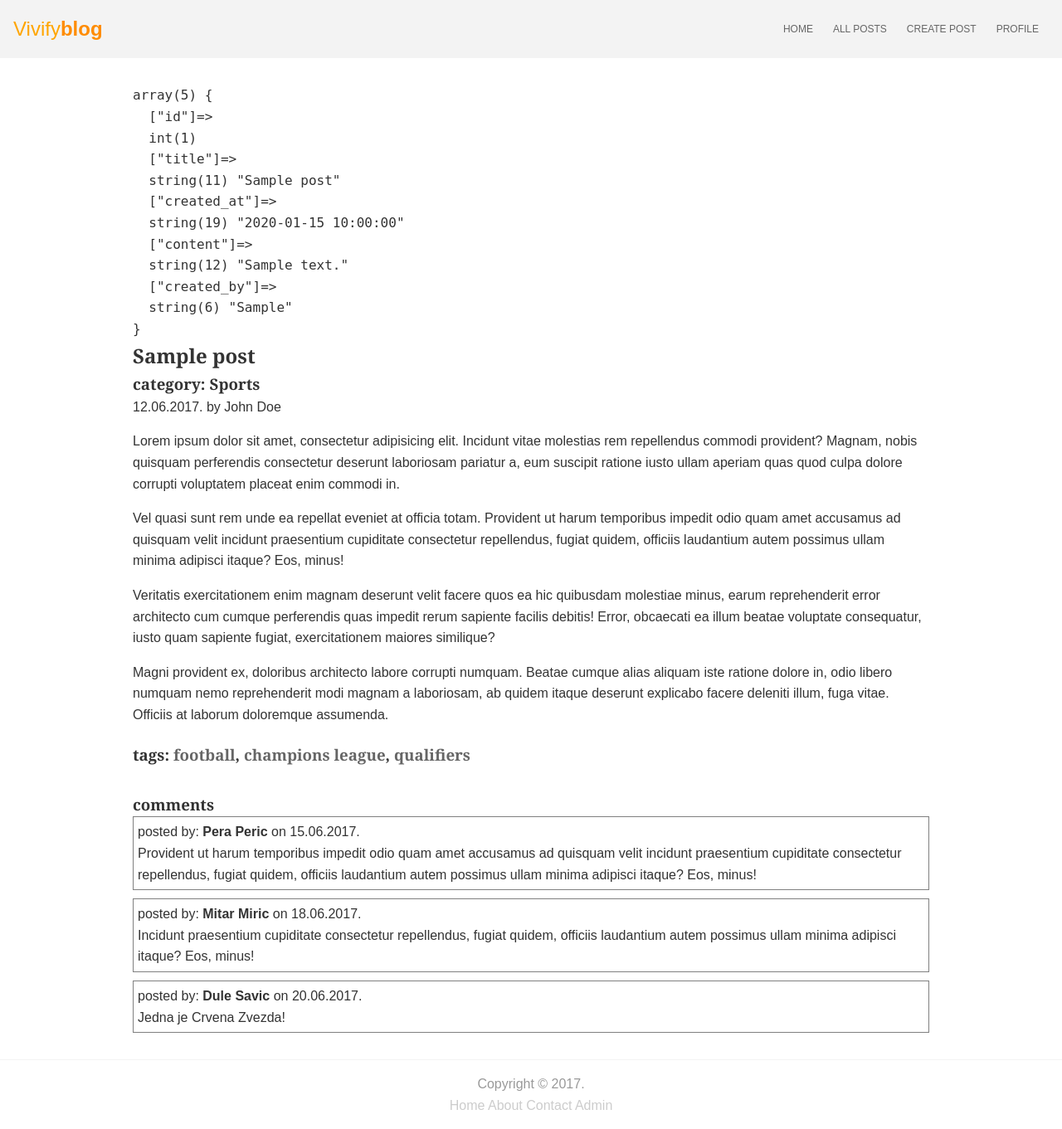
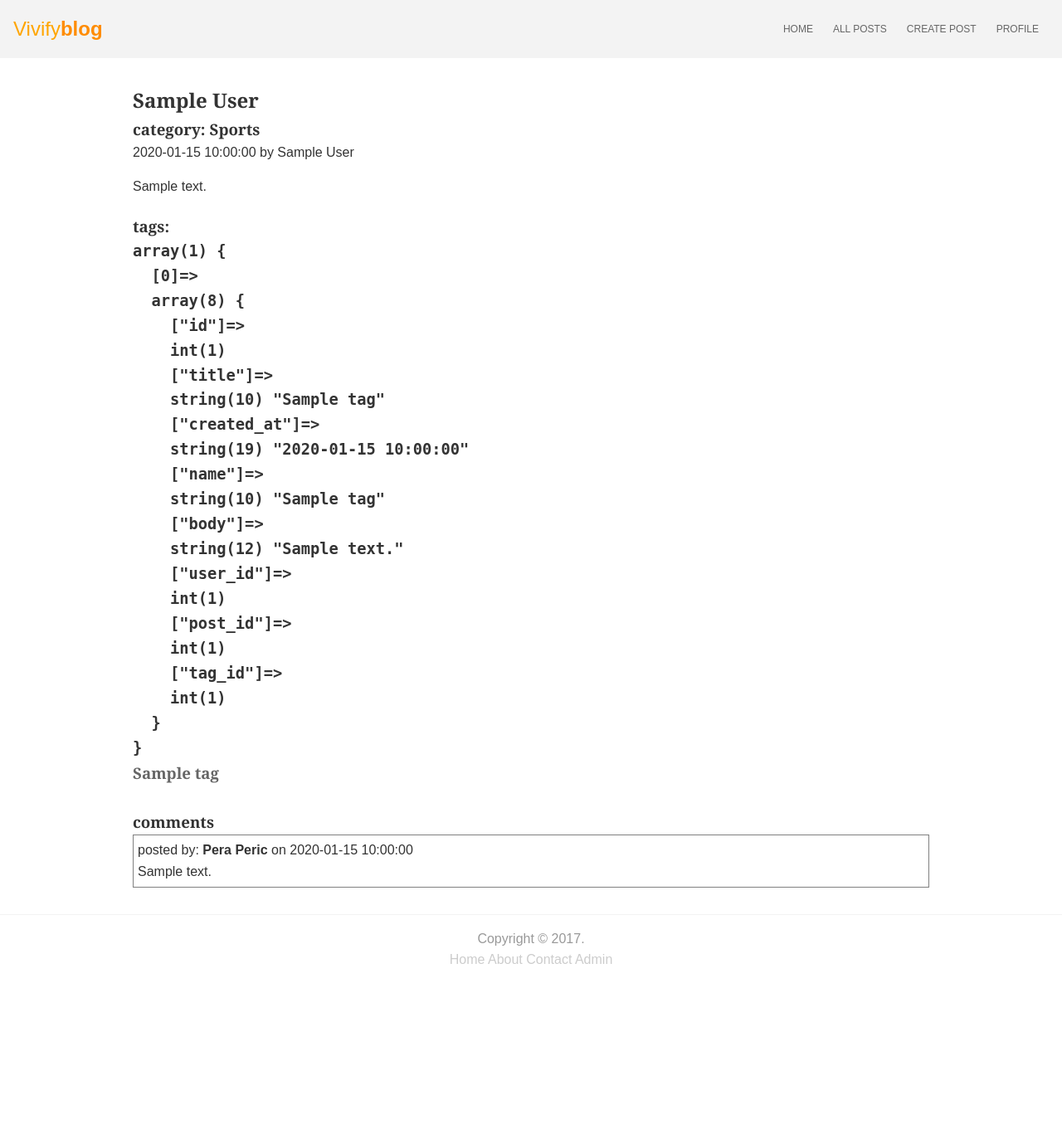
Before and after one commit to Vivify-Ideas/vivifyacademy-basic-sql-php-boilerplate, a PHP site: page /single-post.php?post_id=1 in a window 1280 px wide. Shown: the whole page at 83% size. After the commit the page ends 1162 px from the top, so only its background shows below. Run offline with PHP 8.4, Linux system fonts and the light colour scheme; tables that the repository leaves empty or names only in its code hold one stand-in row (values such as "Sample post").

Commit message:
Resenja za index.php i single-post.php

```diff
--- a/single-post.php
+++ b/single-post.php
@@ -3,8 +3,8 @@
     // obavezno ih ovde zamenite
     $servername = "127.0.0.1";
     $username = "root";
-    $password = "root";
-    $dbname = "vivify_blog_3_dan";
+    $password = "";
+    $dbname = "academy-blog";
 
     try {
         $connection = new PDO("mysql:host=$servername;dbname=$dbname", $username, $password);
@@ -38,9 +38,14 @@
 
             <?php
                 if (isset($_GET['post_id'])) {
-
                     // pripremamo upit
-                    $sql = "SELECT id, title, created_at, content, created_by FROM posts WHERE posts.id = {$_GET['post_id']}";
+                    $sql =
+                    "SELECT *,
+                        COALESCE(posts.id, users.id) as id,
+                        COALESCE(posts.created_at, users.created_at) as created_at
+                    FROM posts
+                        JOIN users ON posts.user_id = users.id
+                    WHERE posts.id = {$_GET['post_id']}";
                     $statement = $connection->prepare($sql);
 
                     // izvrsavamo upit
@@ -55,7 +60,7 @@
 
                     // koristite var_dump kada god treba da proverite sadrzaj neke promenjive
                         echo '<pre>';
-                        var_dump($singlePost);
+                        // var_dump($singlePost);
                         echo '</pre>';
 
             ?>
@@ -65,37 +70,46 @@
                             <h1><?php echo $singlePost['title'] ?></h1>
 
                             <!-- zameniti privremenu kategoriju pravom kategorijom blog post-a iz baze -->
-                            <h3>category: <strong>Sports</strong></h3>
+                            <h3>category: <strong> Sports </strong></h3>
 
                             <!-- zameniti  datum i ime sa pravim imenom i datumom blog post-a iz baze -->
-                            <div class="va-c-article__meta">12.06.2017. by John Doe</div>
+                            <div class="va-c-article__meta"><?php echo $singlePost['created_at'] ?> by <?php echo $singlePost['name'] ?></div>
                         </header>
 
                         <!-- zameniti ovaj privremeni (testni) text sa pravim sadrzajem blog post-a iz baze -->
                         <div>
-                            <p>Lorem ipsum dolor sit amet, consectetur adipisicing elit. Incidunt vitae molestias rem
-                                repellendus commodi provident? Magnam, nobis quisquam perferendis consectetur deserunt
-                                laboriosam pariatur a, eum suscipit ratione iusto ullam aperiam quas quod culpa dolore
-                                corrupti voluptatem placeat enim commodi in.</p>
-                            <p>Vel quasi sunt rem unde ea repellat eveniet at officia totam. Provident ut harum
-                                temporibus impedit odio quam amet accusamus ad quisquam velit incidunt praesentium
-                                cupiditate consectetur repellendus, fugiat quidem, officiis laudantium autem possimus
-                                ullam minima adipisci itaque? Eos, minus!</p>
-                            <p>Veritatis exercitationem enim magnam deserunt velit facere quos ea hic quibusdam
-                                molestiae minus, earum reprehenderit error architecto cum cumque perferendis quas
-                                impedit rerum sapiente facilis debitis! Error, obcaecati ea illum beatae voluptate
-                                consequatur, iusto quam sapiente fugiat, exercitationem maiores similique?</p>
-                            <p>Magni provident ex, doloribus architecto labore corrupti numquam. Beatae cumque alias
-                                aliquam iste ratione dolore in, odio libero numquam nemo reprehenderit modi magnam a
-                                laboriosam, ab quidem itaque deserunt explicabo facere deleniti illum, fuga vitae.
-                                Officiis at laborum doloremque assumenda.</p>
+                            <?php echo $singlePost['body'] ?>
                         </div>
 
                         <footer>
                             <h3>tags:
 
                                 <!-- zameniti testne tagove sa pravim tagovima blog post-a iz baze -->
-                                <a>football</a>, <a>champions league</a>, <a>qualifiers</a>
+                                <?php
+                            $sqlTags =
+                                "SELECT * FROM posts RIGHT JOIN post_tag ON posts.id = post_tag.post_id RIGHT JOIN tags ON tags.id = post_tag.tag_id WHERE  posts.id = {$_GET['post_id']}";
+
+                            $statement = $connection->prepare($sqlTags);
+
+                            // izvrsavamo upit
+                            $statement->execute();
+
+                            // zelimo da se rezultat vrati kao asocijativni niz.
+                            // ukoliko izostavimo ovu liniju, vratice nam se obican, numerisan niz
+                            $statement->setFetchMode(PDO::FETCH_ASSOC);
+
+                            // punimo promenjivu sa rezultatom upita
+                            $tags = $statement->fetchAll();
+
+                            // koristite var_dump kada god treba da proverite sadrzaj neke promenjive
+                                echo '<pre>';
+                                var_dump($tags);
+                                echo '</pre>';
+
+                                foreach ($tags as $tag) {
+                            ?>
+                                <a><?php echo $tag['name']; ?>  </a> <br>
+                                <?php  } ?>
                             </h3>
                         </footer>
 
@@ -103,23 +117,34 @@
                             <h3>comments</h3>
 
                             <!-- zameniti testne komentare sa pravim komentarima koji pripadaju blog post-u iz baze -->
-                            <div class="single-comment">
-                                <div>posted by: <strong>Pera Peric</strong> on 15.06.2017.</div>
-                                <div>Provident ut harum temporibus impedit odio quam amet accusamus ad quisquam velit
-                                    incidunt praesentium cupiditate consectetur repellendus, fugiat quidem, officiis
-                                    laudantium autem possimus ullam minima adipisci itaque? Eos, minus!
-                                </div>
-                            </div>
-                            <div class="single-comment">
-                                <div>posted by: <strong>Mitar Miric</strong> on 18.06.2017.</div>
-                                <div>Incidunt praesentium cupiditate consectetur repellendus, fugiat quidem, officiis
-                                    laudantium autem possimus ullam minima adipisci itaque? Eos, minus!
-                                </div>
-                            </div>
-                            <div class="single-comment">
-                                <div>posted by: <strong>Dule Savic</strong> on 20.06.2017.</div>
-                                <div>Jedna je Crvena Zvezda!</div>
-                            </div>
+                            <?php
+                            $sqlComments =
+                                "SELECT * FROM comments WHERE comments.post_id = {$_GET['post_id']}";
+
+                            $statement = $connection->prepare($sqlComments);
+
+                            // izvrsavamo upit
+                            $statement->execute();
+
+                            // zelimo da se rezultat vrati kao asocijativni niz.
+                            // ukoliko izostavimo ovu liniju, vratice nam se obican, numerisan niz
+                            $statement->setFetchMode(PDO::FETCH_ASSOC);
+
+                            // punimo promenjivu sa rezultatom upita
+                            $comments = $statement->fetchAll();
+
+                            // koristite var_dump kada god treba da proverite sadrzaj neke promenjive
+                                echo '<pre>';
+                                // var_dump($singlePost);
+                                echo '</pre>';
+
+                                foreach ($comments as $comment) {
+                            ?>
+                                    <div class="single-comment">
+                                        <div>posted by: <strong>Pera Peric</strong> on <?php echo $comment['created_at'] ?></div>
+                                        <div> <?php echo $comment['body'] ?> </div>
+                                    </div>
+                                <?php } ?>
                         </div>
                     </article>
 
```
Also changed, not shown: index.php (+6 -10 lines).
